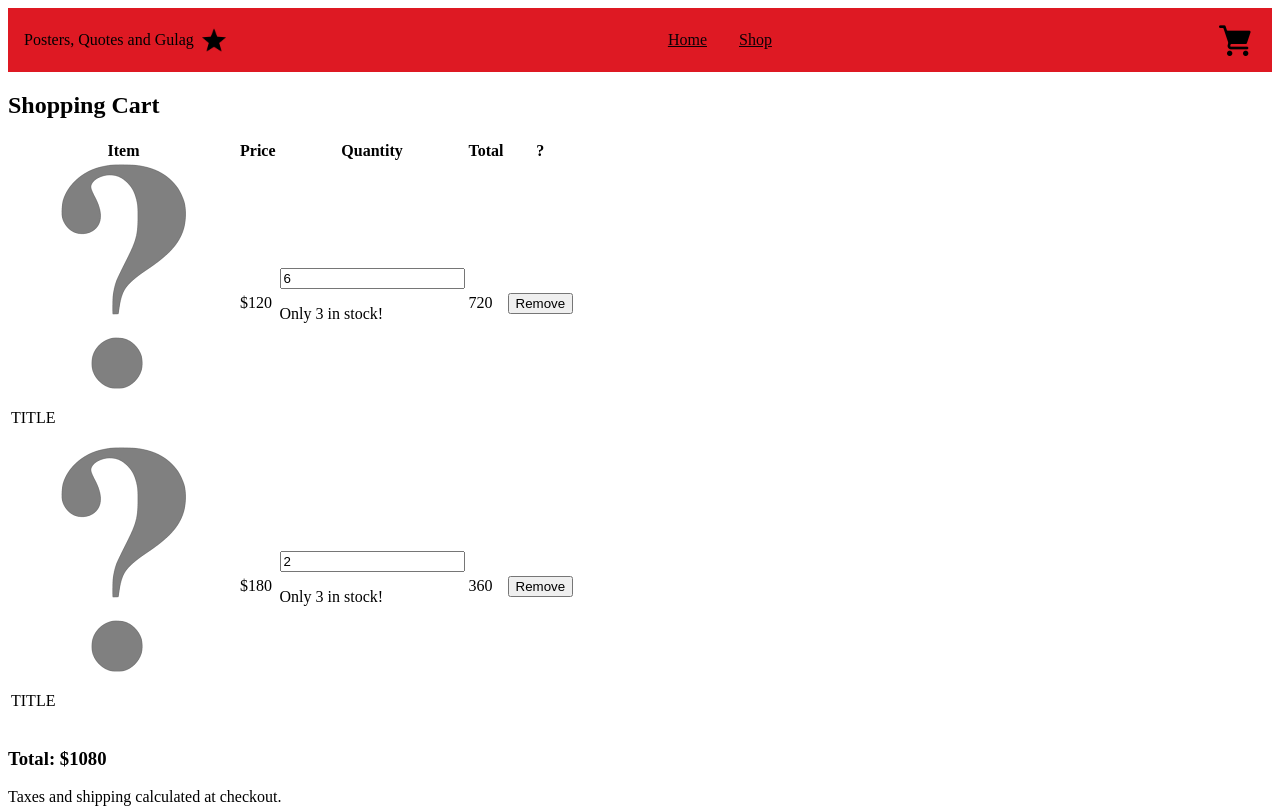
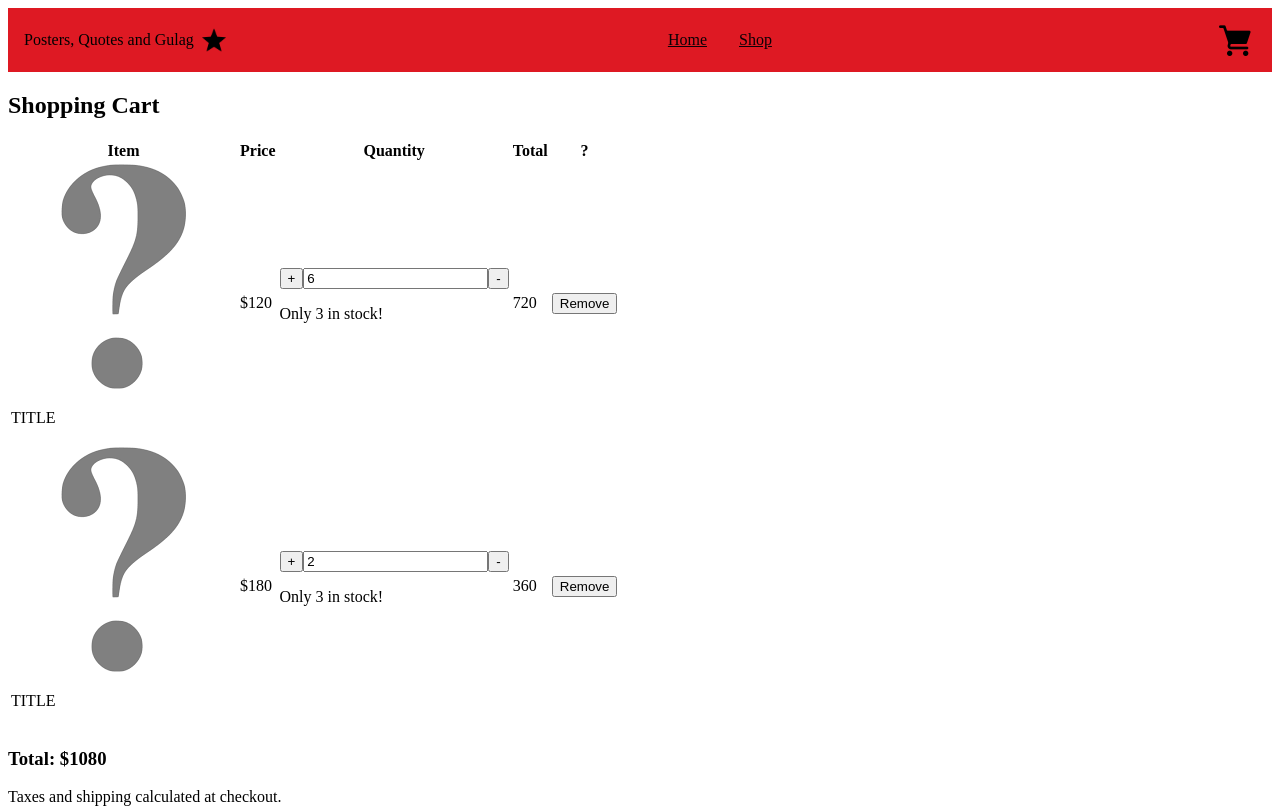
Before and after one commit to Rosendo-Martinez/shopping-cart, a React (Vite) app: page /shop/cart in a window 1280 px wide. Shown: the top 808 px of the page. Built offline with nearby package versions, Linux system fonts and the light colour scheme.

Commit message:
Some Cart changes

```diff
--- a/src/components/Cart.jsx
+++ b/src/components/Cart.jsx
@@ -2,10 +2,15 @@ import { useLoaderData } from "react-router-dom";
 import { fetchCart } from "../function/function";
 import { SHOP_LINK } from "../constants";
 import { Link } from "react-router-dom";
+import NumberInput from "./NumberInput";
+import { useState } from "react";
 
-// use a html table for layout
 function Cart() {
   const cartData = useLoaderData();
+
+  const [formQuantities, setFormQuantities] = useState(
+    initialFormQuantitiesState(cartData),
+  );
 
   return (
     <div>
@@ -22,13 +27,19 @@ function Cart() {
                 <th>Total</th>
                 <th>?</th>
               </tr>
-              {cartData.map(({ item, quantity }) => {
+              {cartData.map(({ item }) => {
                 return (
                   <CartItem
                     image={item.image}
                     title={item.title}
                     price={item.price}
-                    quantity={quantity}
+                    quantity={formQuantities[item.id]}
+                    onQuantityChange={(newQuantity) =>
+                      setFormQuantities({
+                        ...formQuantities,
+                        [item.id]: newQuantity,
+                      })
+                    }
                   />
                 );
               })}
@@ -37,13 +48,7 @@ function Cart() {
         </div>
 
         <div>
-          <h3>
-            Total: $
-            {cartData.reduce(
-              (acc, current) => acc + current.item.price * current.quantity,
-              0,
-            )}
-          </h3>
+          <h3>Total: ${calculateTotal(formQuantities, cartData)}</h3>
           <p>Taxes and shipping calculated at checkout.</p>
           <button>Checkout</button>
           <Link to={SHOP_LINK}>Continue Shopping</Link>
@@ -53,7 +58,7 @@ function Cart() {
   );
 }
 
-function CartItem({ image, title, price, quantity }) {
+function CartItem({ image, title, price, quantity, onQuantityChange }) {
   return (
     <tr>
       <td>
@@ -64,7 +69,7 @@ function CartItem({ image, title, price, quantity }) {
         <p>${price}</p>
       </td>
       <td>
-        <input type="number" value={quantity} />
+        <NumberInput number={quantity} onChange={onQuantityChange} />
         <p>Only 3 in stock!</p>
       </td>
       <td>
@@ -77,6 +82,20 @@ function CartItem({ image, title, price, quantity }) {
   );
 }
 
+function initialFormQuantitiesState(cartData) {
+  const toReturn = {};
+  cartData.forEach(({ item, quantity }) => {
+    toReturn[item.id] = quantity;
+  });
+  return toReturn;
+}
+
+function calculateTotal(formQuantities, cartData) {
+  return cartData.reduce((prev, { item }) => {
+    return prev + item.price * formQuantities[item.id];
+  }, 0);
+}
+
 export async function loadCart() {
   return fetchCart({ email: "fake@gmail.com", password: "123abc" });
 }
```
